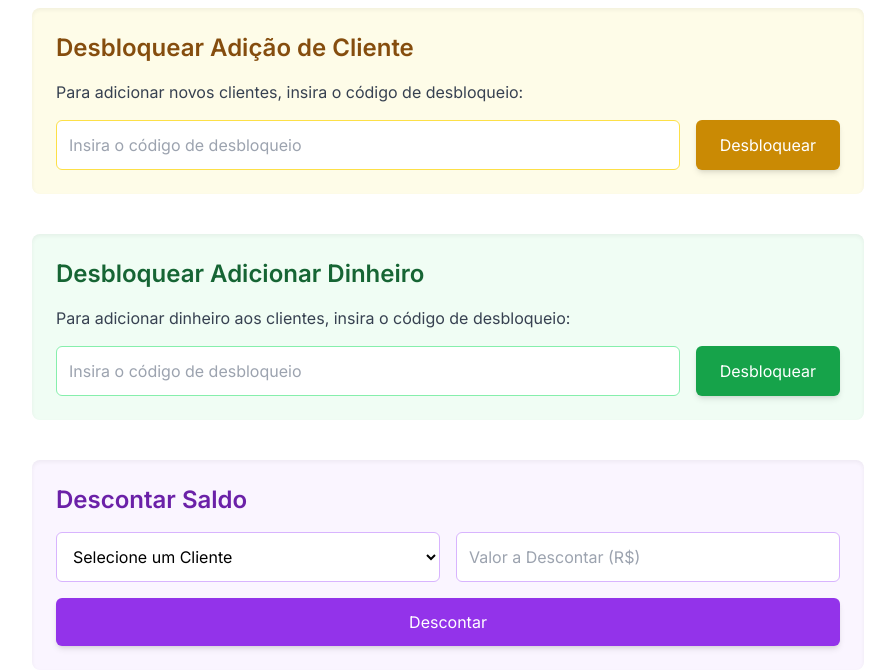
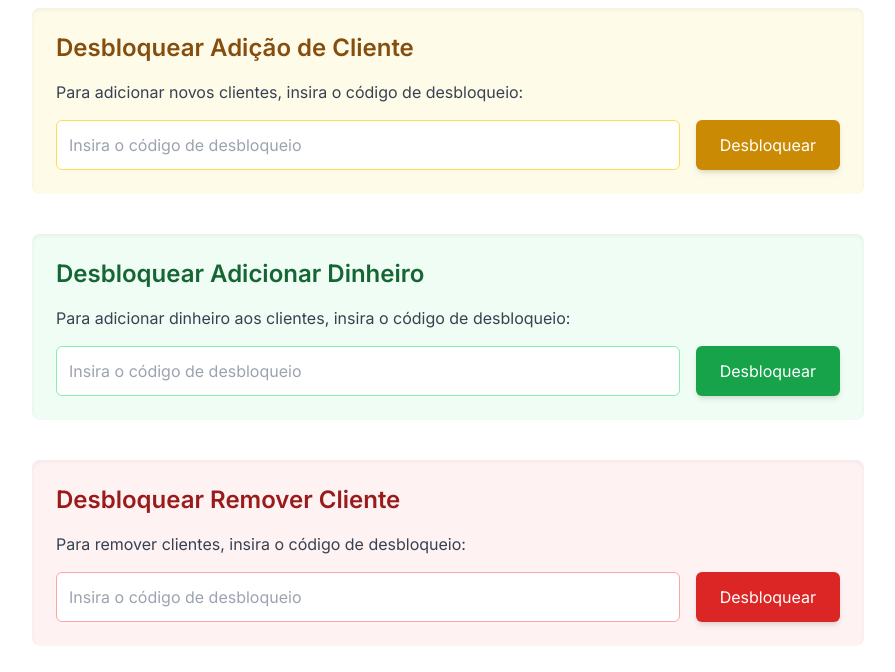
Before and after one commit to Bulldogmaster00/Meg-Bank, a plain HTML site: page index.html in a window 1280 px wide. Shown: the part 128-800 px from the top of the page, without its empty margins (192-1087 px from the left). Drawn offline with nearby package versions, Linux system fonts and the light colour scheme.

Commit message:
Update index.html

```diff
--- a/index.html
+++ b/index.html
@@ -131,6 +131,28 @@
             </button>
         </div>
 
+        <!-- New Unlock Remove Client Section -->
+        <div id="unlockRemoveClientSection" class="mb-10 p-6 bg-red-50 rounded-lg shadow-inner">
+            <h2 class="text-2xl font-semibold text-red-800 mb-4">Desbloquear Remover Cliente</h2>
+            <p class="text-gray-700 mb-4">
+                Para remover clientes, insira o código de desbloqueio:
+            </p>
+            <div class="flex flex-col sm:flex-row gap-4">
+                <input
+                    type="password"
+                    id="unlockRemoveClientCodeInput"
+                    placeholder="Insira o código de desbloqueio"
+                    class="flex-grow p-3 border border-red-300 rounded-md focus:ring-2 focus:ring-red-500 focus:border-transparent"
+                />
+                <button
+                    id="unlockRemoveClientButton"
+                    class="bg-red-600 text-white py-3 px-6 rounded-md hover:bg-red-700 transition duration-300 ease-in-out shadow-md"
+                >
+                    Desbloquear
+                </button>
+            </div>
+        </div>
+
 
         <!-- Descontar Saldo Section -->
         <div class="mb-10 p-6 bg-purple-50 rounded-lg shadow-inner">
```
